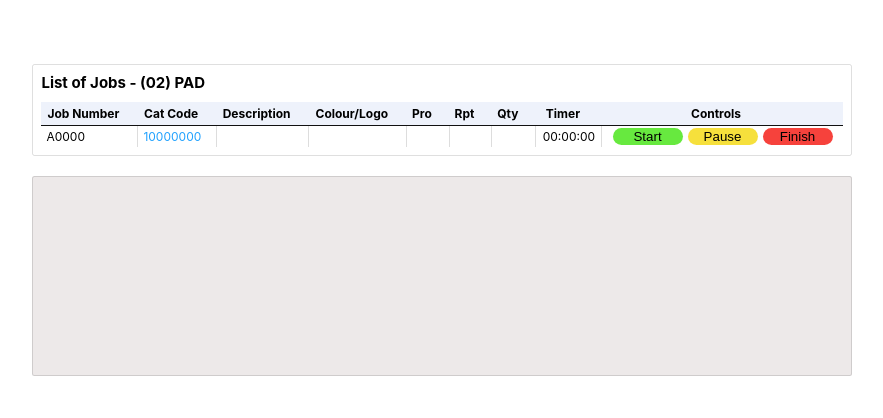
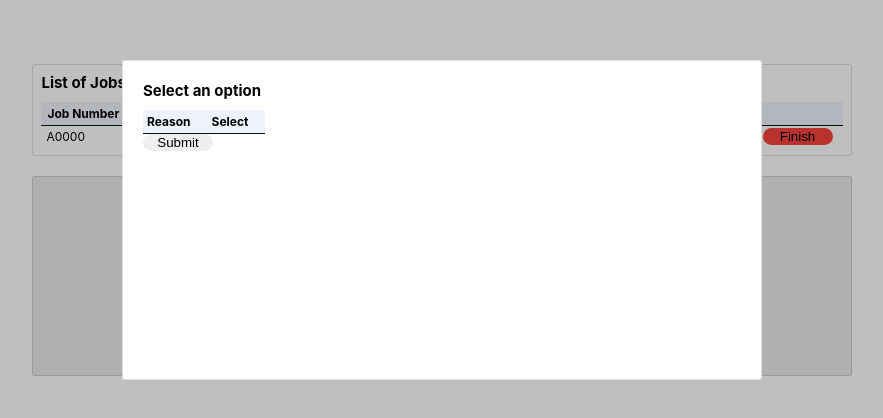
Before and after one commit to hacc-ount/Timer-project, a website built with Vite: page index.html in a window 1280 px wide. Shown: the part 180-598 px from the top of the page, without its empty margins (198-1081 px from the left). Built offline with nearby package versions, Linux system fonts and the light colour scheme.

Commit message:
Setup the initial screen for options. This screen will act as being able to select an option and through that input the option into the log for saving (although in this case it doesn't actually save)

```diff
--- a/index.html
+++ b/index.html
@@ -7,9 +7,20 @@
     <link rel="stylesheet" href="./styles.css">
 </head>
 <body>
-    <!--<div class="focusScreen">
-        <div id="options"></div>
-    </div>-->
+    <div class="focusScreen">
+        <div id="options" class="card">
+            <div class="title">Select an option</div>
+            <table class="table">
+                <thead>
+                    <tr>
+                        <th>Reason</th>
+                        <th>Select</th>
+                    </tr>
+                </thead>
+            </table>
+            <div class="footer"><button>Submit</button></div>
+        </div>
+    </div>
     <div id="wrapper">
         <div id="container" class="card">
             <!--<div class="job">A0000</div>
@@ -24,7 +35,7 @@
                 <button id="resetBtn" onClick="reset()">Reset</button>
             </div>-->
             <div class="title">List of Jobs - (02) PAD</div>
-            <table id="jobtable">
+            <table class="table">
                 <thead>
                     <tr>
                         <th>Job Number</th>
--- a/styles.css
+++ b/styles.css
@@ -52,7 +52,7 @@ body {
 
 /* Table */
 
-#jobtable {
+.table {
     font-size: 1.2rem;
     background-color: #fff;
     border-spacing: 0;
@@ -155,12 +155,13 @@ button {
     width: 100%;
     height: 100%;
     z-index: 1;
-    background-color:hsl(0, 0%, 0%);
-    opacity: 20%;
+    background-color:rgba(0, 0, 0, 0.25);
 }
 
 #options {
     width: 50%;
     height: 40%;
-    background-color: red;
+    padding: 20px;
+    background-color: hsl(0, 0%, 100%);
+
 }
```
